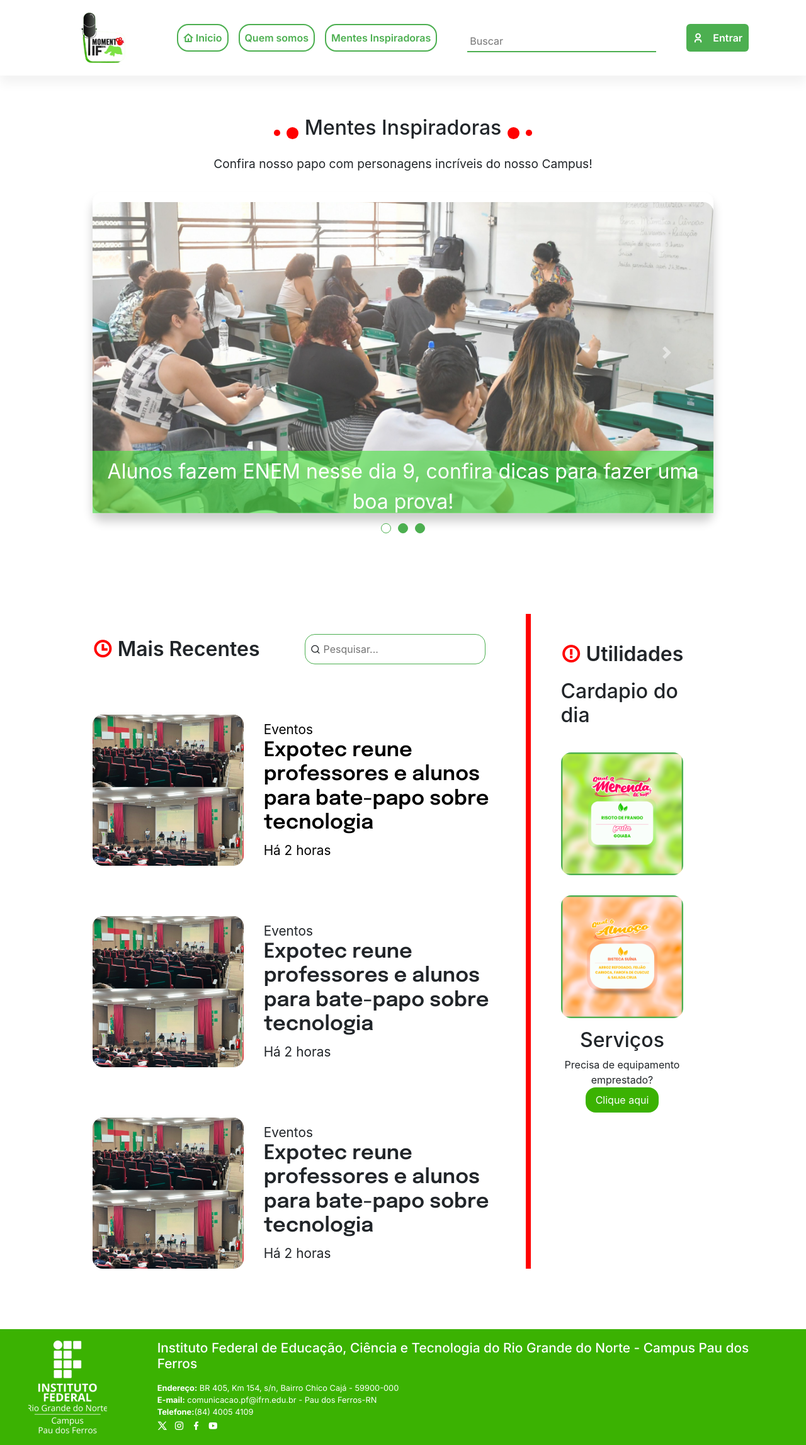
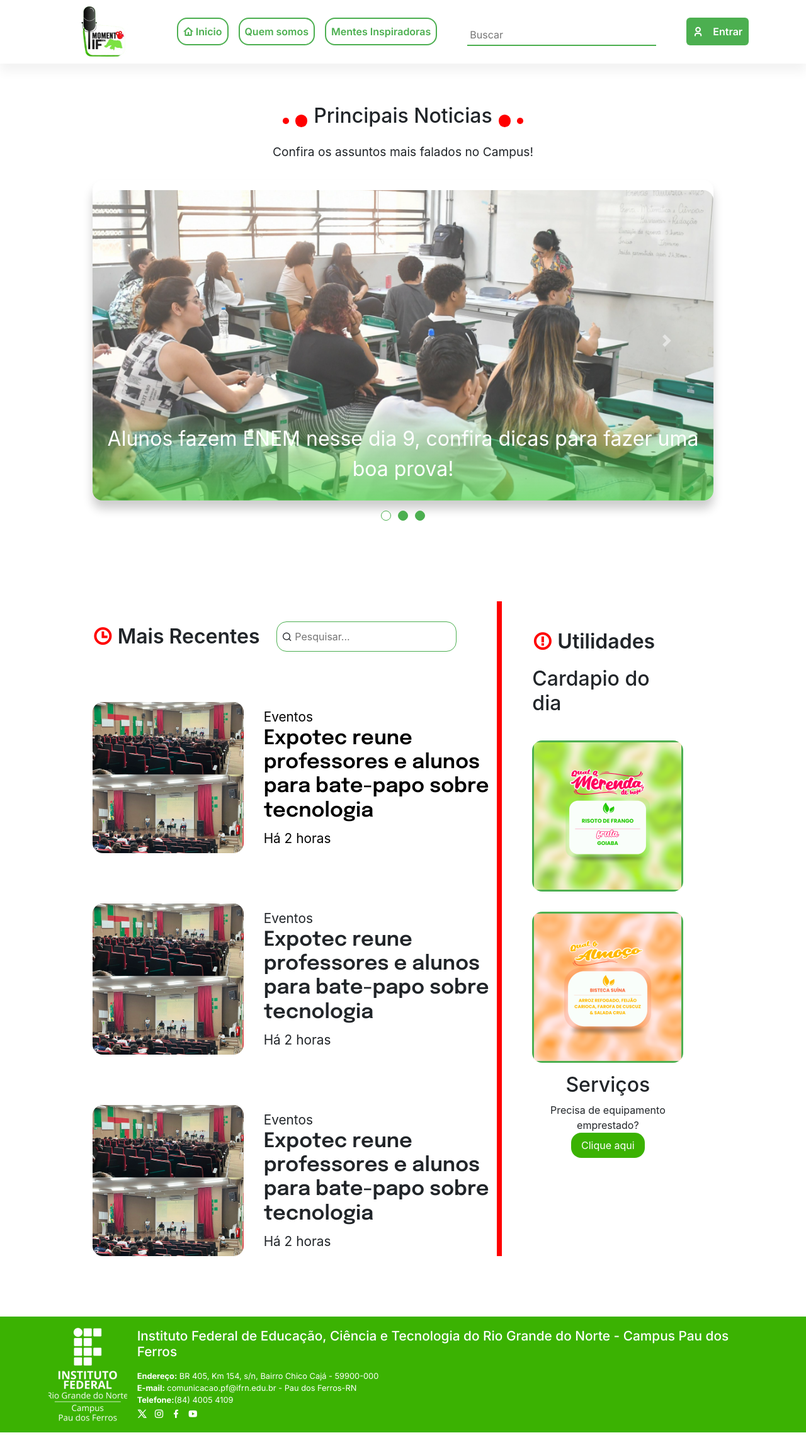
Before and after one commit to MarcosQF/ProjetoIntegrador-JornalEscolar, a Django app: page / in a window 1280 px wide. Shown: the whole page at 63% size. Run offline with Django 5.2, Linux system fonts and the light colour scheme; some libraries are stand-ins or nearby versions.

Commit message:
responsividade

```diff
--- a/jornalmomentoifrn/apps/paginas/templates/paginas/modelo.html
+++ b/jornalmomentoifrn/apps/paginas/templates/paginas/modelo.html
@@ -8,15 +8,15 @@
       <div class='main-title'>
           <div class="circulo-p"></div>
           <div class="circulo-g"></div>
-          <h1>Mentes Inspiradoras</h1>
+          <h1>Principais Noticias</h1>
           <div class="circulo-g"></div>
           <div class="circulo-p"></div>
       </div>
-      <p>Confira nosso papo com personagens incríveis do nosso Campus!</p>
+      <p>Confira os assuntos mais falados no Campus!</p>
     </div>
 
   <!-- Carousel -->
-    <div id="carouselExampleIndicators" class="carousel slide" data-ride="carousel">
+    <div id="carouselExampleIndicators" class="carousel slide " data-ride="carousel">
       <ol class="carousel-indicators">
         <li data-target="#carouselExampleIndicators" data-slide-to="0" class="active"></li>
         <li data-target="#carouselExampleIndicators" data-slide-to="1"></li>
@@ -64,8 +64,8 @@
         </div>
 
         <a href= {% url "noticias" %}>
-          <div class="notocia_id">
-            <div>
+          <div class="noticia_id">
+            <div class="img_noticia">
               <img src= {% static "img/IMG_2768.png" %}  alt="">
             </div>
             <div class="noticia_id_esquerda">
@@ -76,8 +76,8 @@
           </div>
         </a>
 
-        <div class="notocia_id">
-          <div>
+        <div class="noticia_id">
+          <div class="img_noticia">
             <img src= {% static "img/IMG_2768.png" %}  alt="">
           </div>
           <div class="noticia_id_esquerda">
@@ -86,7 +86,7 @@
             <span class>Há 2 horas</span>
           </div>
         </div>
-        {% comment %} <div class="notocia_id">
+        {% comment %} <div class="noticia_id">
           <img src=  {% static "img/IMG_2768.png" %} alt="">
           <div class="noticia_id_esquerda">
             <p class="type">Eventos</p>
@@ -95,8 +95,8 @@
           </div>
         </div> {% endcomment %}
 
-        <div class="notocia_id">
-          <div>
+        <div class="noticia_id">
+          <div class="img_noticia" >
             <img src= {% static "img/IMG_2768.png" %} alt="">
           </div>
           <div class="noticia_id_esquerda">
--- a/jornalmomentoifrn/static/css/paginas_style.css
+++ b/jornalmomentoifrn/static/css/paginas_style.css
@@ -24,13 +24,10 @@
   box-sizing: border-box;
 }
 
-img {
+.logo {
+  max-width: max-content;
   display: flex;
   width: 100%;
-}
-
-.logo {
-  max-width: max-content;
 }
 
 .nav_links a {
@@ -47,14 +44,14 @@ img {
 }
 
 /* ____MENU____ */
+
 .nav_header_menu {
   display: flex;
   justify-content: center;
   align-items: center;
 
-  /*   background-color: grey; */
   gap: 3rem;
-  padding: 1rem;
+  padding: 0.4rem;
   font-family: var(--header-font);
   font-size: 1rem;
   font-weight: 600;
@@ -77,7 +74,7 @@ img {
 
 .nav_header_menu .nav_links a {
   border: solid var(--primary-color) 0.13rem;
-  border-radius: 18px;
+  border-radius: 1rem;
   padding: 0.5rem;
   color: var(--primary-color);
   text-decoration: none;
@@ -243,21 +242,21 @@ main .texto p {
   object-fit: cover;
   max-width: 100%;
   opacity: 0.8;
-  /* -webkit-mask-image: linear-gradient(to top, transparent 25%, black 100%); */
-  /* background-image: url(https://placecage.com/100/180); */
-
 }
 
 .carousel-item p {
-  top: 80%;
+  top: 70%;
   left: 0;
   right: 0;
-  bottom: -3.0%;
+  bottom: 0;
   position: absolute;
   border-radius: 0rem 0rem 1rem 1rem;
   font-size: 40px;
   color: white;
-  background: rgba(69, 226, 61, 0.6);
+  background-image: linear-gradient(180deg, transparent, rgba(69, 226, 61, 0.6));
+
+  /* background: rgba(69, 226, 61, 0.6); */
+
 
   text-align: center;
   align-items: center;
@@ -334,40 +324,37 @@ main .texto p {
 }
 
 /* NOTICIAS */
-.notocia_id {
+.noticia_id {
   /* background-color: gray; */
   display: flex;
   gap: 2rem;
   align-items: center;
   justify-content: center;
-
 }
 
-.notocia_id div {
+.noticia_id div {
   display: flex;
   flex-direction: column;
-  /* background-color: #4CAF50; */
 }
 
-.notocia_id div>img {
+.noticia_id div>img {
   aspect-ratio: 4/4;
   object-fit: cover;
-  max-width: 30rem;
   border-radius: 1rem;
   width: unset;
 }
 
 
-.notocia_id div>p {
+.noticia_id div>p {
   font-size: var(--font-size-sub-title);
 }
 
-.notocia_id div>h2 {
+.noticia_id div>h2 {
   font-family: var(--title-font);
   font-weight: 600;
 }
 
-.notocia_id div>span {
+.noticia_id div>span {
   font-size: var(--font-size-sub-title);
 }
 
@@ -410,11 +392,9 @@ main .texto p {
 /* _____SERVIÇO_____ */
 
 .servicos {
-  /* display: flex;
+  display: flex;
+  text-align: center;
   flex-direction: column;
-  justify-content: center;
-  align-items: center; */
-  text-align: center;
 }
 
 .servicos a {
@@ -592,17 +572,20 @@ footer {
   background-color: var(--footer-backgraund);
   font-family: var(--header-font);
   font-size: 1rem;
+  gap: 5rem;
+  padding: 1rem;
+  color: var(--white);
 
 }
 
 .footer {
   display: flex;
-  gap: 5rem;
-  padding: 1rem;
-  color: var(--white);
+  gap: 1rem;
   justify-content: center;
   align-items: center;
   margin: 0 1rem;
+  position: sticky;
+  bottom: 0;
 }
 
 .footer h3 {
@@ -624,12 +607,8 @@ footer {
 
 }
 
-.info_footer {}
-
 footer .img_footer {
-  /* width: 12rem; */
   max-width: 100%;
-  /* background-color: gray; */
 }
 
 /* Logado */
```
Also changed, not shown: other parts of jornalmomentoifrn/static/css/paginas_style.css (+127 -39 lines).
